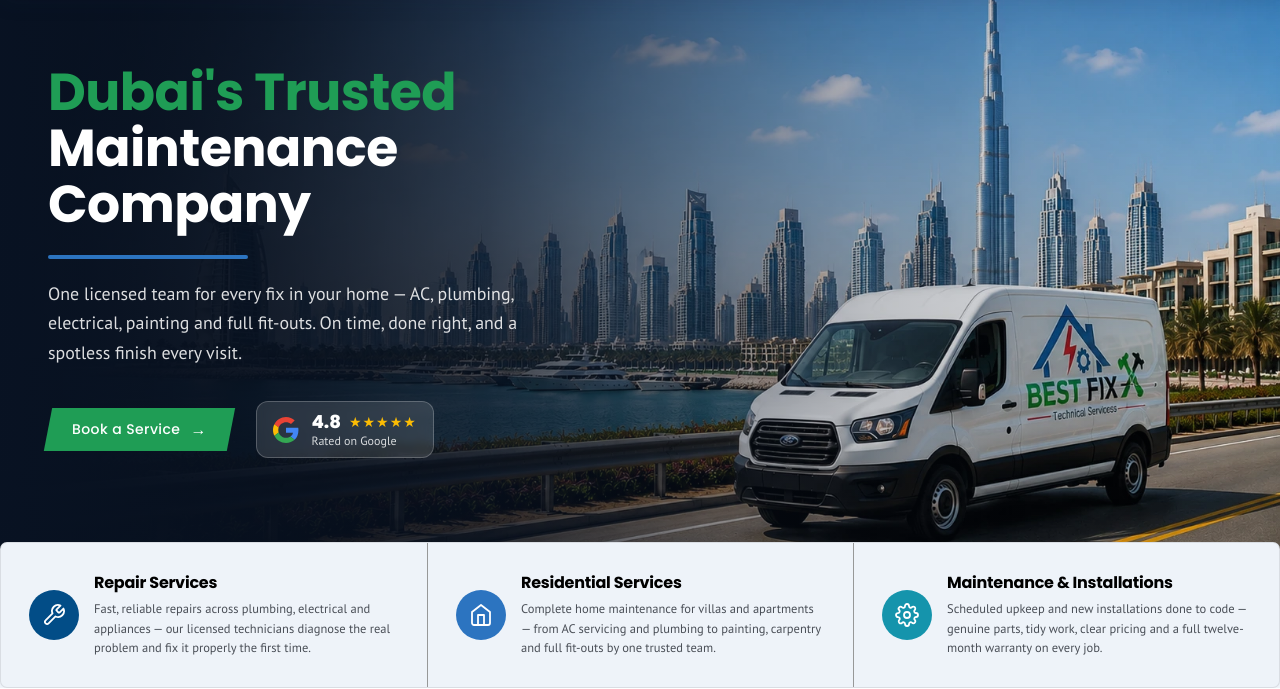
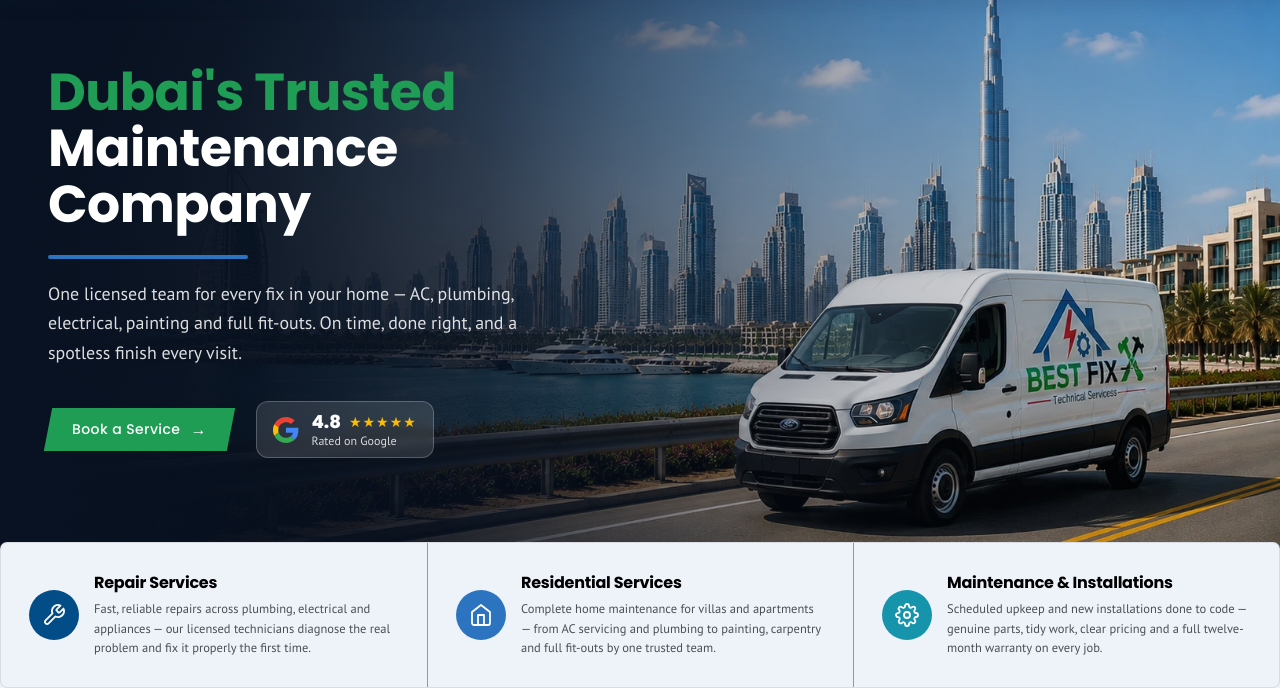
Before and after one commit to Shakeeb871/bestfixit-ae, a Flask app: page / in a window 1280 px wide. Shown: the part 168-857 px from the top of the page. Run offline with Flask 3, Linux system fonts and the light colour scheme.

Commit message:
Center the hero van vertically across all breakpoints
The van sits in the centre-lower third of the source image, so centring the
image itself (50% 50%) still let the van fall to the bottom edge against the
feature cards. Shift the vertical focal point to 60% so the crop window
centres on the van — skyline above, road and wheels below — and verify it
holds at desktop, laptop and mobile widths.

Co-Authored-By: Claude Opus 4.8 <noreply@anthropic.com>
Claude-Session: https://claude.ai/code/session_016tDyNJwNLGHkf9e7t3iXBH

```diff
--- a/templates/index.html
+++ b/templates/index.html
@@ -7,7 +7,7 @@
   <style>
   .hero2{ position:relative; overflow:hidden; min-height:clamp(500px,44vw,660px); display:flex; align-items:center; }
   .hero2__bg{ position:absolute; inset:0; z-index:0; }
-  .hero2__bg img{ width:100%; height:100%; object-fit:cover; object-position:center center; display:block; }
+  .hero2__bg img{ width:100%; height:100%; object-fit:cover; object-position:50% 60%; display:block; }
   .hero2__overlay{ position:absolute; inset:0; z-index:1; pointer-events:none;
     background:linear-gradient(90deg, rgba(9,20,38,.90) 0%, rgba(9,20,38,.66) 38%, rgba(9,20,38,.24) 68%, rgba(9,20,38,.05) 100%); }
   .hero2__content{ position:relative; z-index:2; width:100%; max-width:1280px; margin:0 auto;
```
